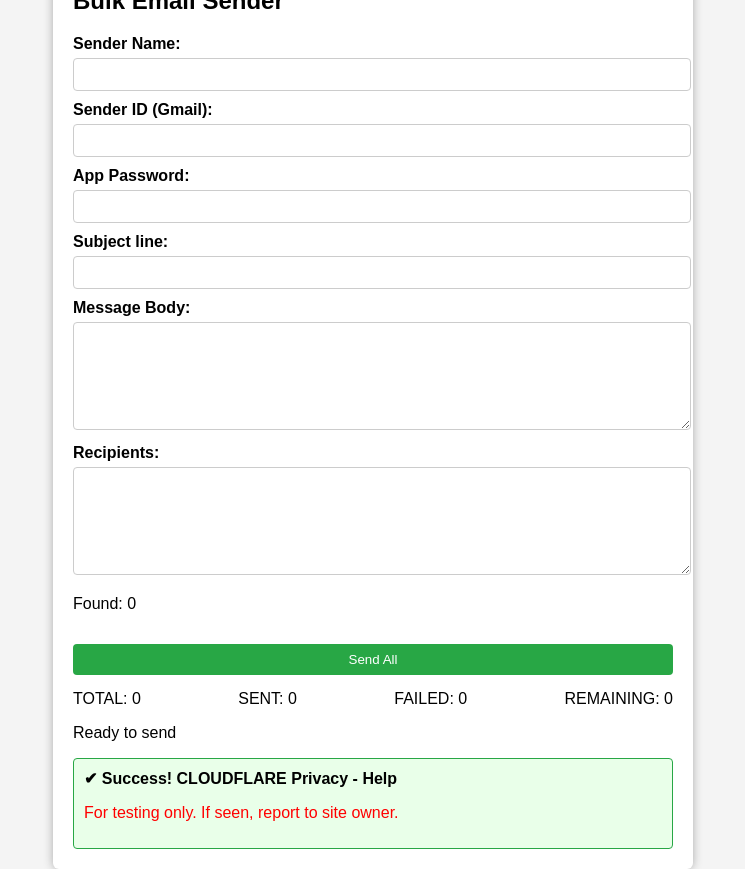
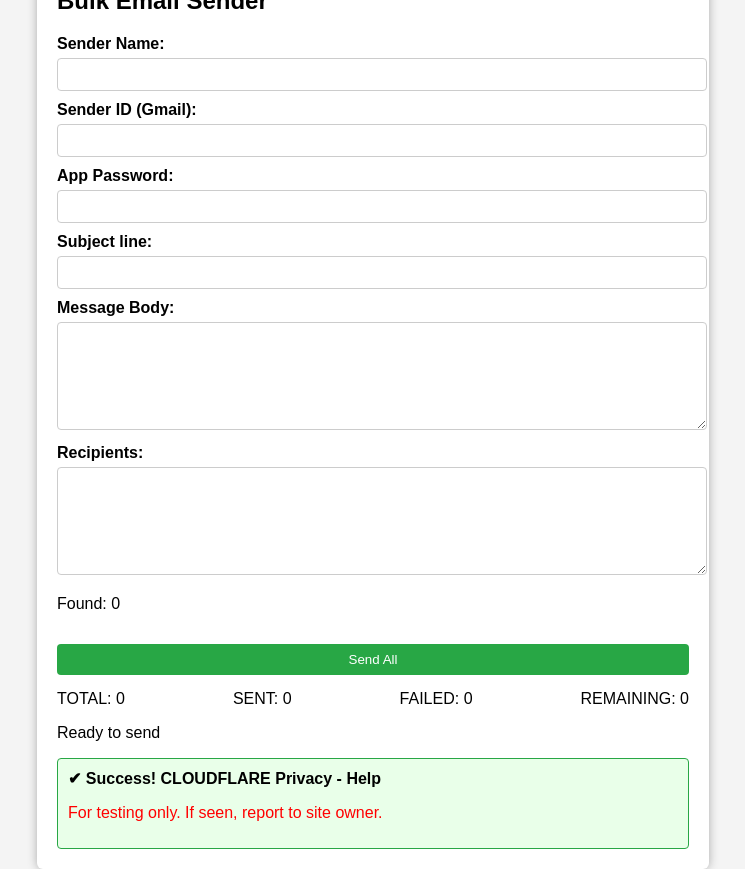
Before and after one commit to pradeepkumar95751-bit/Pradee-Kumar, a Flask app: page / in a window 1280 px wide. Shown: the whole page, without its empty margins (267-1012 px from the left). Run offline with Flask 2, Linux system fonts and the light colour scheme.

Commit message:
Update style.css

```diff
--- a/static/style.css
+++ b/static/style.css
@@ -12,7 +12,7 @@ body {
     padding: 20px;
     border-radius: 6px;
     box-shadow: 0 0 10px #aaa;
-    width: 600px; /* width badhayi gayi */
+    width: 50%; /* aadhi screen width */
 }
 
 label {
```
